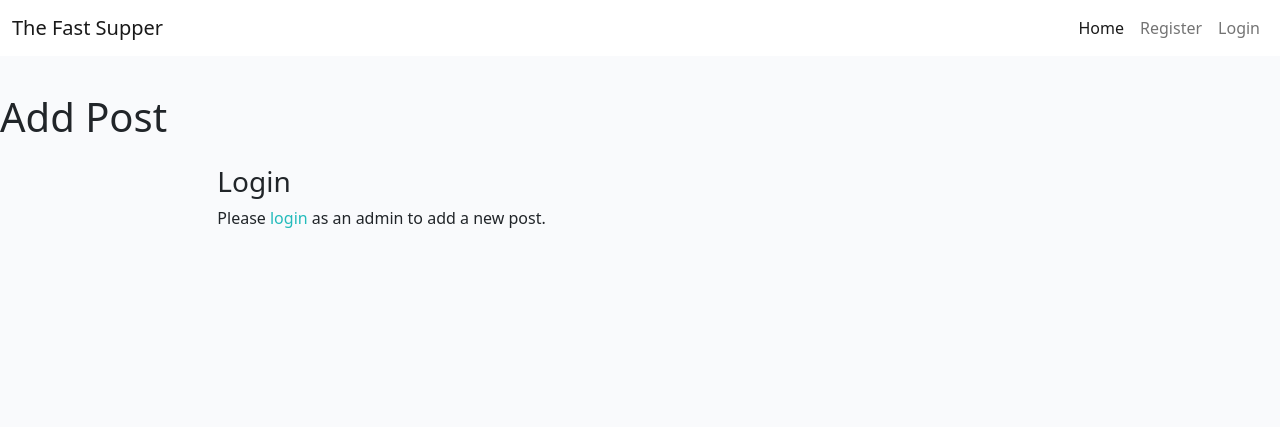
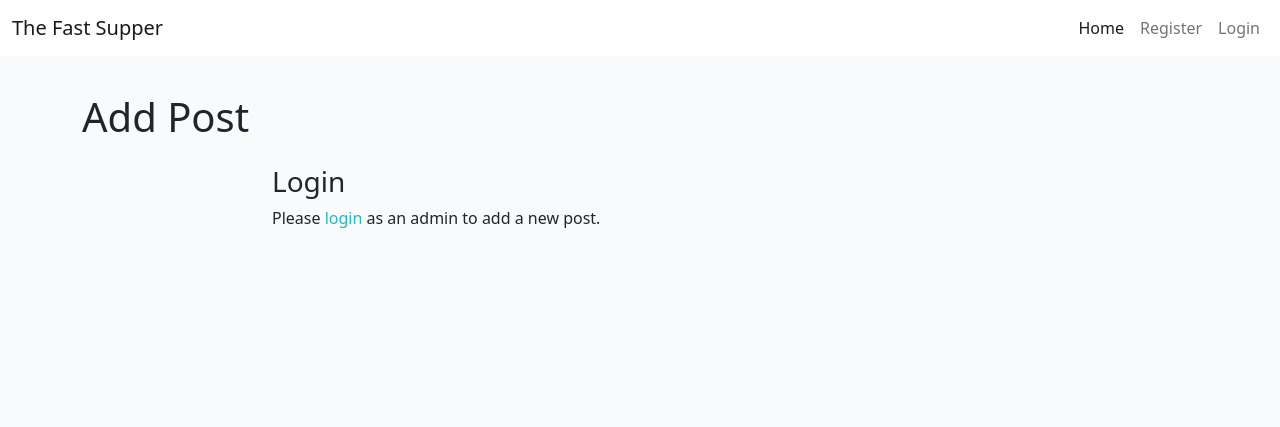
Before and after one commit to richardreiter/the-fast-supper, a Django app: page /add_post/new in a window 1280 px wide. Shown: the top 427 px of the page. Run offline with Django 3.2, Linux system fonts and the light colour scheme; some libraries are stand-ins or nearby versions.

Commit message:
Fix container divs and add home button to delete_post template

```diff
--- a/templates/add_post.html
+++ b/templates/add_post.html
@@ -13,7 +13,7 @@
 <!-- Many thanks to John Elder's 'Create A Simple Blog With Python
 and Django' project - a great reference, inspiration and example:
 https://www.youtube.com/watch?v=m3efqF9abyg -->
-
+<div class="container">
 <div class="col card mb-4 mt-3 left top">
     <h1>Add Post</h1>
 
@@ -24,6 +24,7 @@ https://www.youtube.com/watch?v=m3efqF9abyg -->
 
         <!-- django built in form -->
         {{ form.as_p }}
+    </form>
 </div>
 <button type="submit" class="btn btn-success">Add post</button>
 
@@ -35,6 +36,7 @@ https://www.youtube.com/watch?v=m3efqF9abyg -->
         <p>Please <a class="link" href="{% url 'account_login' %}">login</a> as an admin to add a new post.</p>
     </div>
 </div>
+</div>
 {% endif %}
 
 {% endblock %}
--- a/templates/delete_post.html
+++ b/templates/delete_post.html
@@ -17,7 +17,7 @@ https://www.youtube.com/watch?v=8NPOwmtupiI -->
     <div class="col card mb-4 mt-3 left top">
         <h3>Delete Your Post</h3>
     </div>
-</div>
+
 <!-- only author can delete the post -->
 {% if user == post.author %}
 
@@ -32,6 +32,7 @@ https://www.youtube.com/watch?v=8NPOwmtupiI -->
         <strong>Are you sure you want to delete this blog post?</strong>
         <br/><br/>
         <button type="submit" class="btn btn-danger">Delete</button>
+        <a class="btn btn-primary" href="{% url 'home' %}" role="button">Back Home</a>
       </form>
 
 </div>
@@ -48,4 +49,6 @@ https://www.youtube.com/watch?v=8NPOwmtupiI -->
 
 {% endif %}
 
+</div>
+
 {% endblock %}
```
